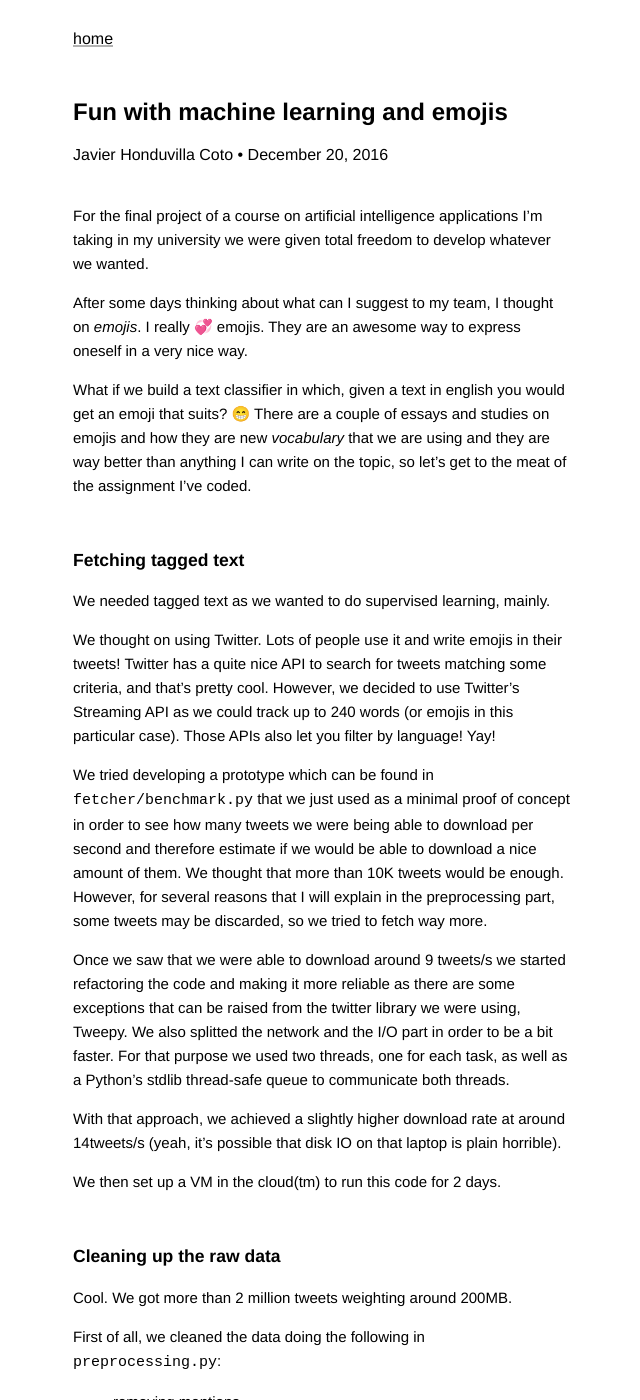
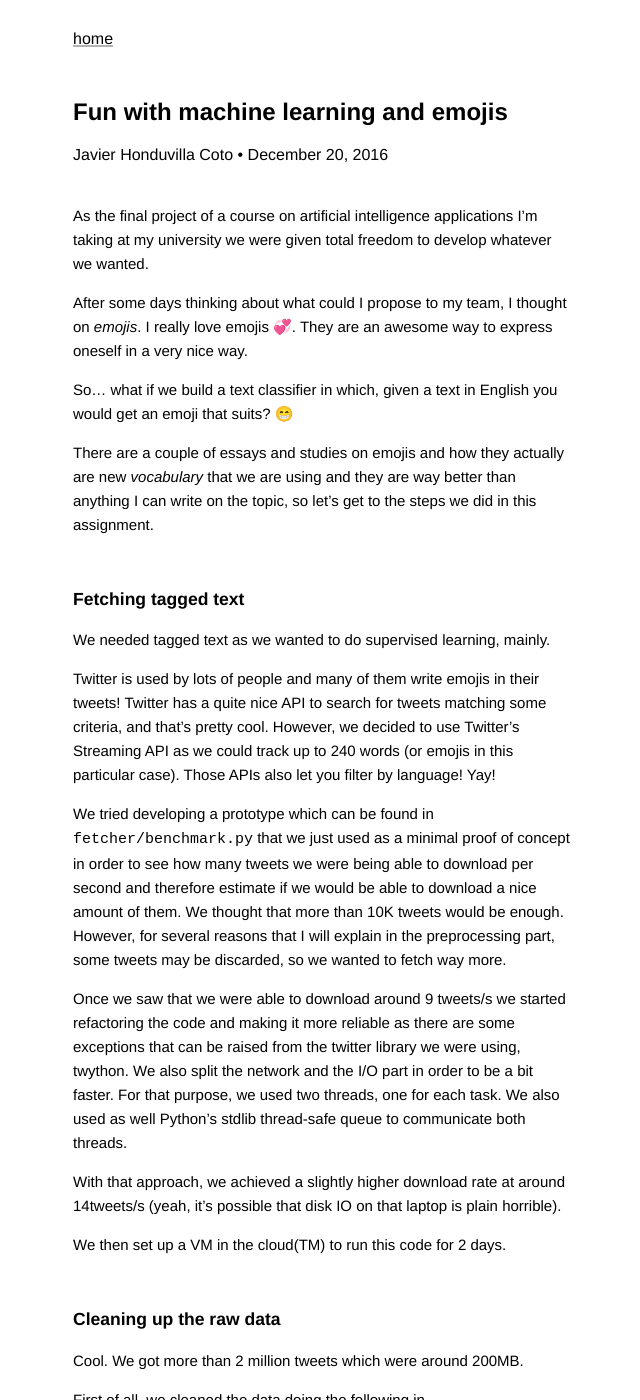
Before and after one commit to javierhonduco/blog, a Jekyll site: the page built from _posts/2016-12-20-machine-learning-and-emojis.md, in a window 1280 px wide and 1400 px high. Shown: the whole window, without its empty margins (317-957 px from the left). Built offline with Jekyll 4.4.1, drawn with Linux system fonts in a browser that asks for light colours; some of the changed text lies outside the part shown.

Commit message:
changessss

```diff
--- a/_posts/2016-12-20-machine-learning-and-emojis.md
+++ b/_posts/2016-12-20-machine-learning-and-emojis.md
@@ -6,43 +6,40 @@
 categories: emojis python scikit-learn machine-learning text-mining
 ---
 
-For the final project of a course on artificial intelligence applications I'm taking in my university we were given total
+As the final project of a course on artificial intelligence applications I'm taking at my university we were given total
 freedom to develop whatever we wanted.
 
-After some days thinking about what can I suggest to my team, I thought on *emojis*. I really 💞 emojis. They are an awesome way to
+After some days thinking about what could I propose to my team, I thought on *emojis*. I really love emojis 💞. They are an awesome way to
 express oneself in a very nice way.
 
-What if we build a text classifier in which, given a text in english you would get an emoji that suits? 😁
-There are a couple of essays and studies on emojis and how they are new _vocabulary_ that we are using and they are way better than
-anything I can write on the topic, so let's get to the meat of the assignment I've coded.
+So... what if we build a text classifier in which, given a text in English you would get an emoji that suits? 😁
+
+There are a couple of essays and studies on emojis and how they actually are new _vocabulary_ that we are using and they are way better than anything I can write on the topic, so let's get to the steps we did in this assignment.
 
 ### Fetching tagged text
 
 We needed tagged text as we wanted to do supervised learning, mainly.
 
-We thought on using Twitter. Lots of people use it and write emojis in their tweets! Twitter has a quite nice API to search for tweets
+Twitter is used by lots of people and many of them write emojis in their tweets! Twitter has a quite nice API to search for tweets
 matching some criteria, and that's pretty cool. However, we decided to use Twitter's Streaming API as we could track up to 240 words (or
 emojis in this particular case). Those APIs also let you filter by language! Yay!
 
-We tried developing a prototype which can be found in `fetcher/benchmark.py` that we just used as a minimal proof of concept in order
-to see how many tweets we were being able to download per second and therefore estimate if we would be able to download a nice amount
-of them. We thought that more than 10K tweets would be enough. However, for several reasons that I will explain in the preprocessing
-part, some tweets may be discarded, so we tried to fetch way more.
+We tried developing a prototype which can be found in `fetcher/benchmark.py` that we just used as a minimal proof of concept in order to see how many tweets we were being able to download per second and therefore estimate if we would be able to download a nice amount
+of them. We thought that more than 10K tweets would be enough. However, for several reasons that I will explain in the preprocessing part, some tweets may be discarded, so we wanted to fetch way more.
 
 Once we saw that we were able to download around 9 tweets/s we started refactoring the code and making it more reliable as there are
-some exceptions that can be raised from the twitter library we were using, Tweepy.
-We also splitted the network and the I/O part in order to be a bit faster. For that purpose we used two threads, one for each task, as well
-as a Python's stdlib thread-safe queue to communicate both threads.
+some exceptions that can be raised from the twitter library we were using, twython.
+We also split the network and the I/O part in order to be a bit faster. For that purpose, we used two threads, one for each task. We also used as well Python's stdlib thread-safe queue to communicate both threads.
 
 With that approach, we achieved a slightly higher download rate at around 14tweets/s (yeah, it's possible that disk IO on that laptop
 is plain horrible).
 
-We then set up a VM in the cloud(tm) to run this code for 2 days.
+We then set up a VM in the cloud(TM) to run this code for 2 days.
 
 
 ### Cleaning up the raw data
 
-Cool. We got more than 2 million tweets weighting around 200MB.
+Cool. We got more than 2 million tweets which were around 200MB.
 
 First of all, we cleaned the data doing the following in `preprocessing.py`:
 * removing mentions
@@ -50,7 +47,7 @@
 * removing "RT"s from manual retweets
 * removed hyperlinks
 * converted emojis to their names so later processing stages were easier to do
-* finally, removed non ASCII characters as we are dealing with english
+* finally, removed non-ASCII characters as we are dealing with English
 
 Then we had something we can starting working on!
 
@@ -73,16 +70,32 @@
 it trains the classifier with part of the dataset, reports the training time and then tests how the model performs with
 input that hasn't been used for training. That set is called "test set".
 
-We run that with several algorithms that can be found in the end of the file.
+We run that with several algorithms that can be found at the end of the file.
 
-With the reported accuracy and the timing we can get a nice idea on how the different classifiers behave and which one is better for
-the problem. We can also tune the parameters passing an optional dict to `learn_with`.
+With the reported accuracy and the timing, we can get a nice idea of how the different classifiers behave and which one is better for
+the problem. We can also tune the parameters passing an optional dictionary to `learn_with`.
 
 ### Conclusion
 
-For an input set of 10.000 tweets, using 8.000 for traning and 2.000 for test, with around 50 different emojis, we got a rough accuracy
+For an input set of 10.000 tweets, using 8.000 for training and 2.000 for test, with around 50 different emojis, we got a rough accuracy
 of 40% with a decision tree.
 
-Even thought that our professor liked the result, I was expecting a higher accuracy.
+Even thought that our professor liked the result, I was expecting a higher accuracy tbqh.
 
-Machine learning is hard, natural language processing is really hard, and those are my baby steps! 😄
+
+Machine learning and natural language processing are hard, but they are loads of fun! 😄
+
+### Notes & links
+
+* Remember that having your class balanced is really important. We maybe noticed a bit late 😓. Too many "😂"!
+* Many tweets have multiples emojis, however we just picked the first one for simplicity's sake.
+* `emoji_stats.py` computes the occurences of emojis to get some basic statistics. It uses all the emojis found on a tweet so it can build a "typically those emojis go together" dictionary. That already gives us plenty of information.
+* Wonderful libraries we have used:
+  - [scikit-learn](scikit-learn.org)
+  - [NLTK](http://www.nltk.org/)
+  - [Flask](http://flask.pocoo.org/)
+  - [numpy](http://www.numpy.org/)
+  - [scipy](http://www.scipy.org/)
+  - [twython](https://github.com/ryanmcgrath/twython)
+  - [emoji lib](https://pypi.python.org/pypi/emoji)
+* [the code](https://github.com/javierhonduco/emoji-prediction)
```
Also changed, not shown: other parts of _posts/2016-12-20-machine-learning-and-emojis.md (+1 -1 lines).
